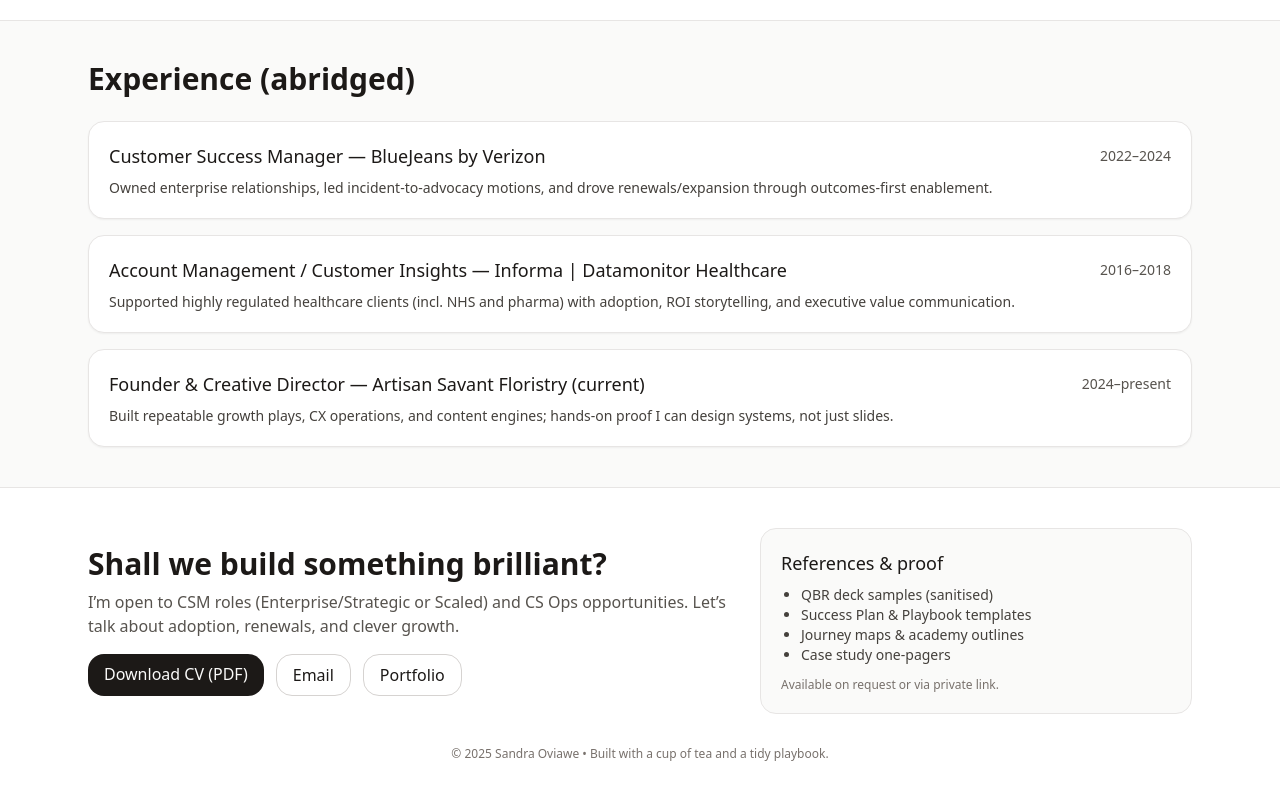
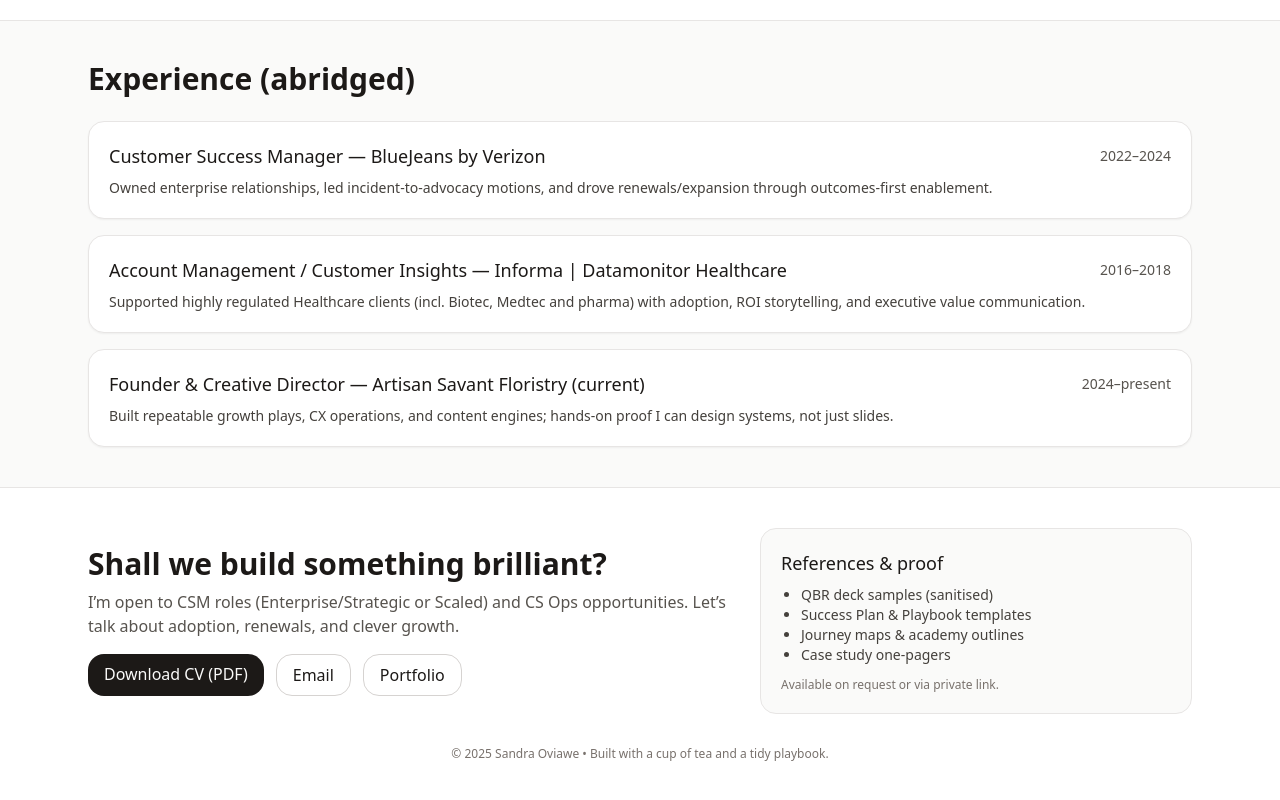
Before and after one commit to sandraovjones-sudo/Sandra-Oviawe-CSM, a React (Vite) app: page / in a window 1280 px wide. Shown: the part 1816-2616 px from the top of the page. Built offline with nearby package versions, Linux system fonts and the light colour scheme.

Commit message:
Update App.jsx

```diff
--- a/src/App.jsx
+++ b/src/App.jsx
@@ -308,7 +308,7 @@ export default function App() {
               role: "Account Management / Customer Insights",
               org: "Informa | Datamonitor Healthcare",
               when: "2016–2018",
-              blurb: "Supported highly regulated healthcare clients (incl. NHS and pharma) with adoption, ROI storytelling, and executive value communication.",
+              blurb: "Supported highly regulated Healthcare clients (incl. Biotec, Medtec and pharma) with adoption, ROI storytelling, and executive value communication.",
             },
             {
               role: "Founder & Creative Director",
```
